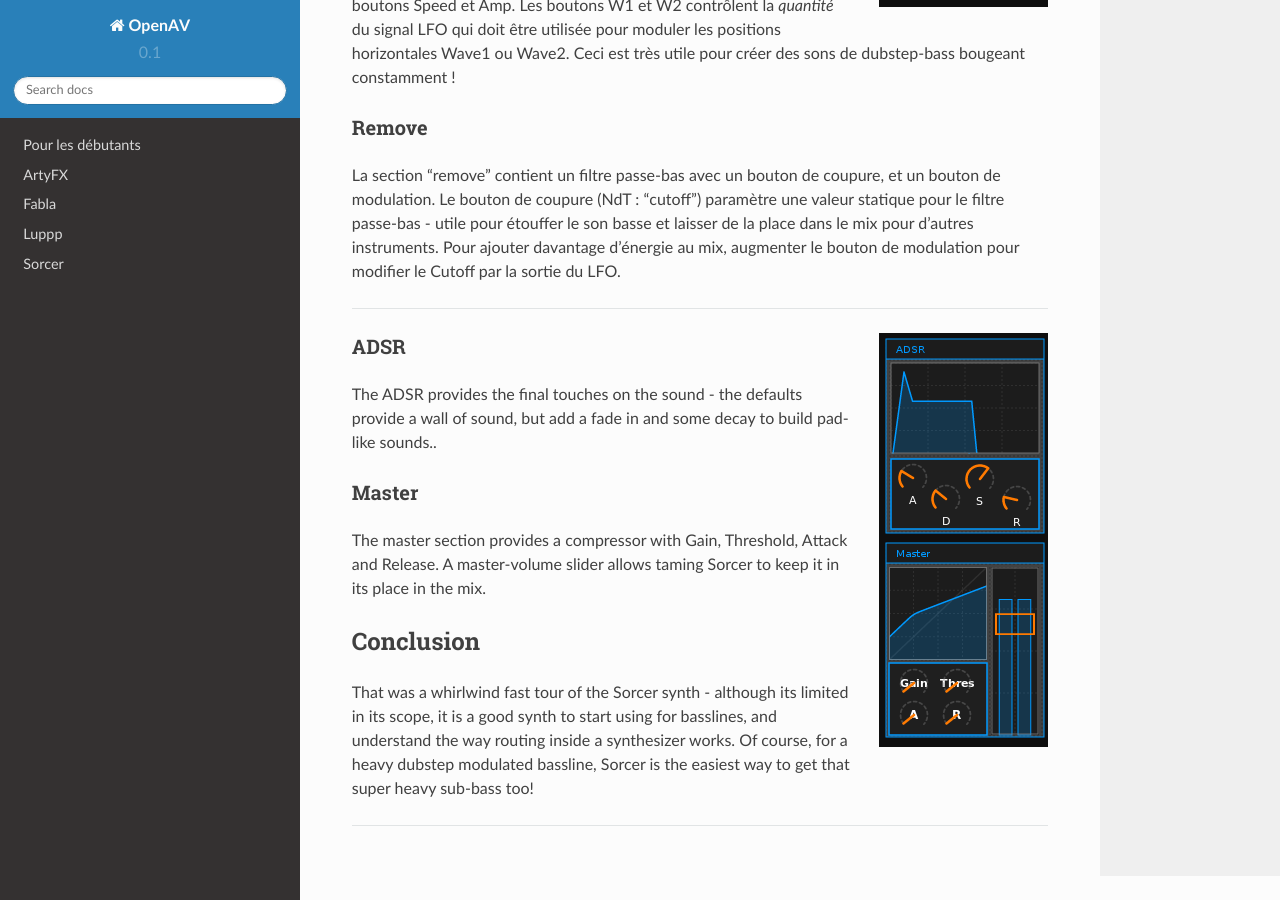
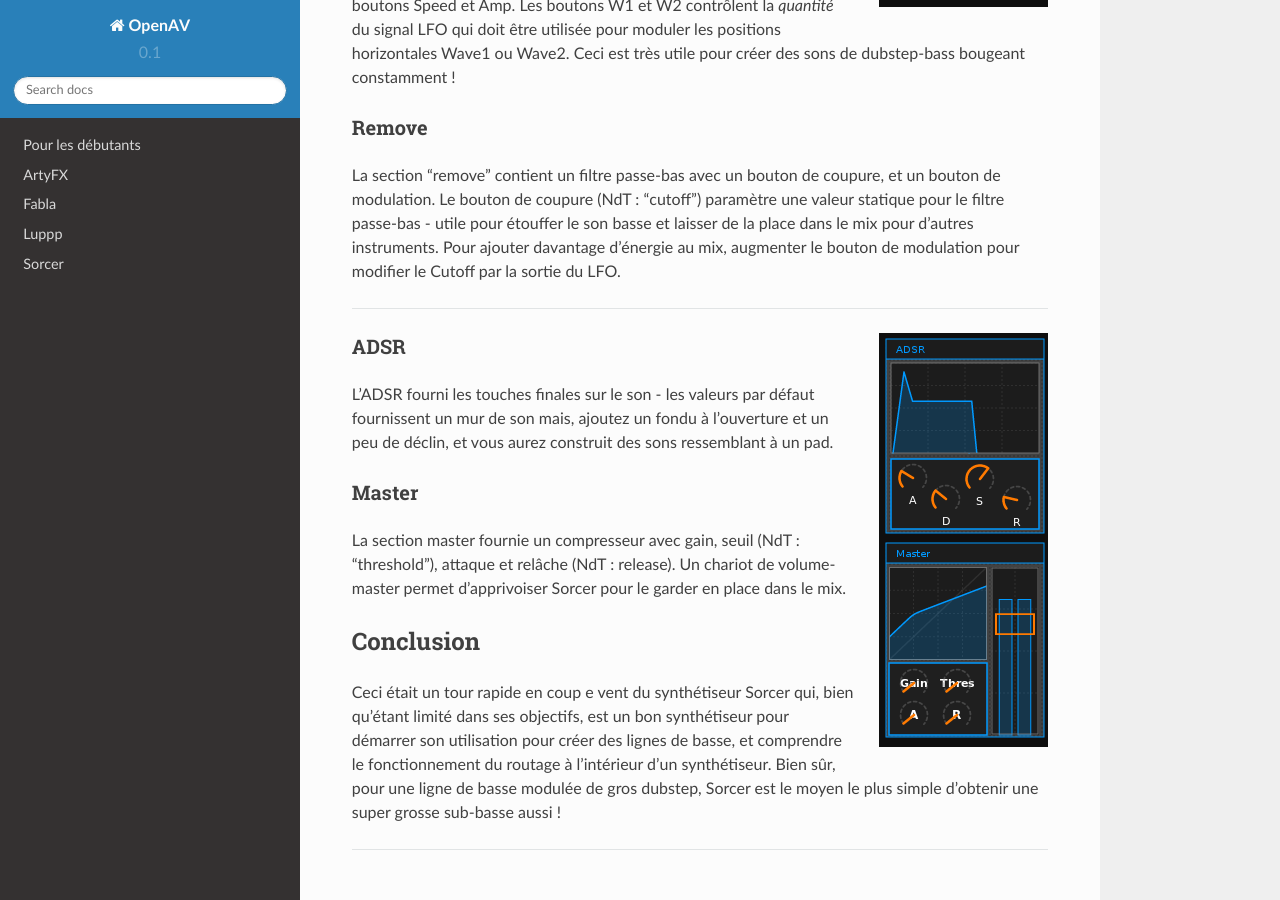
Before and after one commit to openAVproductions/openAV-manual, a Sphinx documentation site: the page built from source/fr-sorcer.rst, in a window 1280 px wide and 900 px high, scrolled down 2052 px. Built offline with Sphinx 7.4.7 and the Read the Docs theme 2.0.0, drawn with Linux system fonts in a browser that asks for light colours.

Commit message:
even more translation

```diff
--- a/source/fr-sorcer.rst
+++ b/source/fr-sorcer.rst
@@ -115,20 +115,21 @@
 
 ADSR
 ----
-The ADSR provides the final touches on the sound - the defaults provide a
-wall of sound, but add a fade in and some decay to build pad-like sounds..
+L'ADSR fourni les touches finales sur le son - les valeurs par défaut fournissent
+un mur de son mais, ajoutez un fondu à l'ouverture et un peu de déclin, et vous
+aurez construit des sons ressemblant à un pad.
 
 Master
 ------
-The master section provides a compressor with Gain, Threshold, Attack and
-Release. A master-volume slider allows taming Sorcer to keep it in its
-place in the mix.
+La section master fournie un compresseur avec gain, seuil (NdT : "threshold"), attaque
+et relâche (NdT : release). Un chariot de volume-master permet d'apprivoiser Sorcer pour
+le garder en place dans le mix.
 
 Conclusion
 ==========
 
-That was a whirlwind fast tour of the Sorcer synth - although its limited
-in its scope, it is a good synth to start using for basslines, and
-understand the way routing inside a synthesizer works. Of course, for a
-heavy dubstep modulated bassline, Sorcer is the easiest way to get that
-super heavy sub-bass too!
+Ceci était un tour rapide en coup e vent du synthétiseur Sorcer qui, bien qu'étant limité
+dans ses objectifs, est un bon synthétiseur pour démarrer son utilisation pour créer des
+lignes de basse, et comprendre le fonctionnement du routage à l'intérieur d'un synthétiseur.
+Bien sûr, pour une ligne de basse modulée de gros dubstep, Sorcer est le moyen le plus simple
+d'obtenir une super grosse sub-basse aussi !
```
